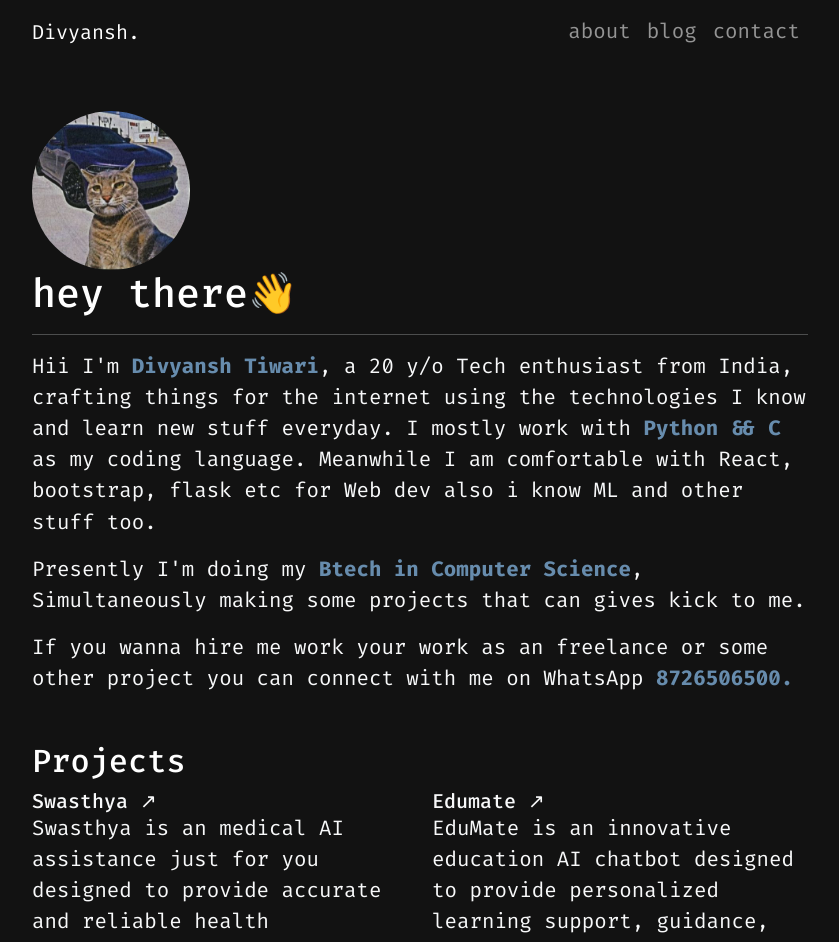
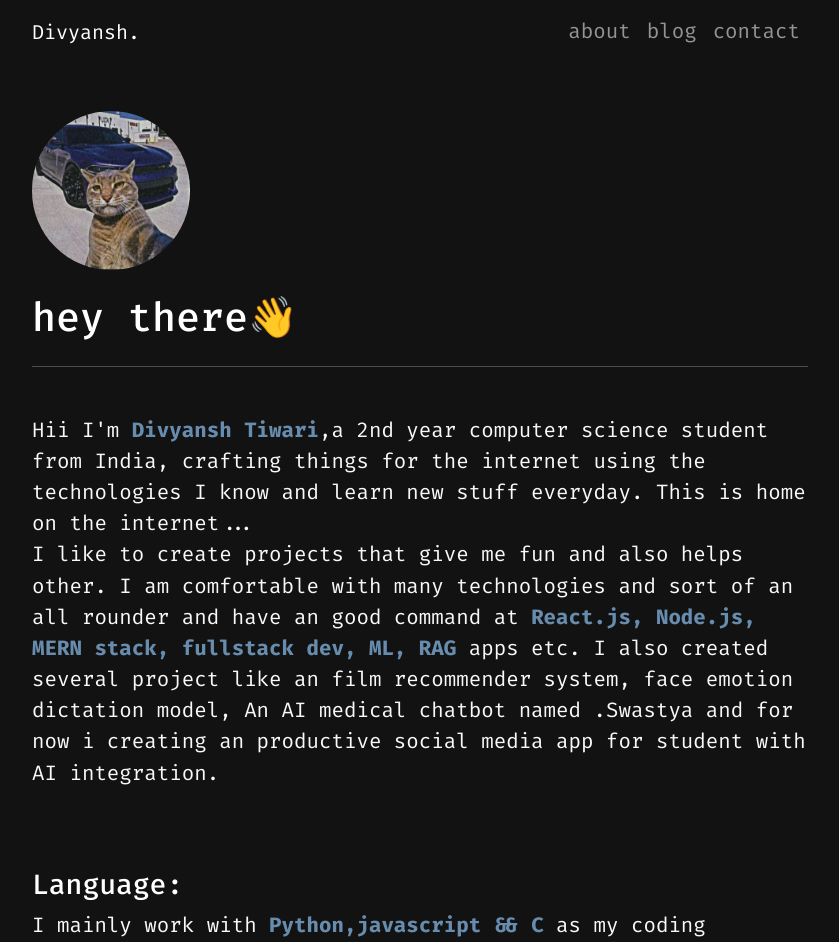
Before and after one commit to DivyanshTiwari20/site, a React (Vite) app: page / in a window 1280 px wide. Shown: the top 942 px of the page, without its empty margins (220-1059 px from the left). Built offline with nearby package versions, Linux system fonts and the light colour scheme.

Commit message:
updated the bio

```diff
--- a/src/components/Home.jsx
+++ b/src/components/Home.jsx
@@ -1,28 +1,49 @@
-import React from 'react';
-import ProjectList from './ProjectList';
-import BlogList from './BlogList';
-import { HashLink as Link } from 'react-router-hash-link';
-import About from './About';
+import React from "react";
+import ProjectList from "./ProjectList";
+import BlogList from "./BlogList";
+import { HashLink as Link } from "react-router-hash-link";
+
 function Home() {
   return (
     <div className="container text-light">
       <section className="my-5">
         <img
           src="/cat.jpg"
-
           alt=""
-          style={{borderRadius:'50%', height:'9.9rem'}}
+          style={{ borderRadius: "50%", height: "9.9rem" }}
         />
-        <h1>hey there👋</h1>
+        <h1 className="my-4" >hey there👋</h1>
         <hr />
+        <p className="my-5">
+          Hii I'm <strong>Divyansh Tiwari</strong>,a 2nd year computer science
+          student from India, crafting things for the internet using the
+          technologies I know and learn new stuff everyday. This is home on the
+          internet...
+        <br />
+          I like to create projects that give me fun and also helps other. I am
+          comfortable with many technologies and sort of an all rounder and have
+          an good command at <strong> React.js, Node.js, MERN stack, fullstack dev, ML,
+          RAG </strong>apps etc. I also created several project like an film recommender
+          system, face emotion dictation model, An AI medical chatbot named
+          .Swastya and for now i creating an productive social media app for
+          student with AI integration.
+        </p>
+        <br />
+        <h3>Language: </h3>
         <p>
-          Hii I'm <strong>Divyansh Tiwari</strong>, a 20 y/o Tech enthusiast from India, crafting things for the internet using the technologies I know and learn new stuff everyday. I mostly work with <strong>Python && C </strong> as my coding language. Meanwhile I am comfortable with React, bootstrap, flask etc for Web dev also i know ML and other stuff too.
+          I mainly work with <strong>Python,javascript && C </strong>as my coding language.
+          Meanwhile I am comfortable other stuff too.
         </p>
+        <br />
+        <h3>Career:</h3>
         <p>
-          Presently I'm doing my <strong>Btech in Computer Science</strong>, Simultaneously making some projects that can gives kick to me.
-        </p>
-        <p>
-          If you wanna hire me work your work as an freelance or some other project you can connect with me on WhatsApp <strong>8726506500.</strong>
+          I worked as a freelancer, <strong>creating and selling websites and landing
+          pages</strong>. And still do freelancing if i got an order. I'm doing my B.Tech
+          in Computer Science specialization in cloud computing and AI, and
+          trying to work as an freelancer. Simultaneously, making projects that
+          can gives kick to me. I've taking part in several <strong>hackathons </strong>as well,
+          like by Build fast with AI hackathon and was in the top five teams, I
+          have also pitched my <strong>startup idea </strong>on my college competition.
         </p>
       </section>
       <section className="my-5">
```
